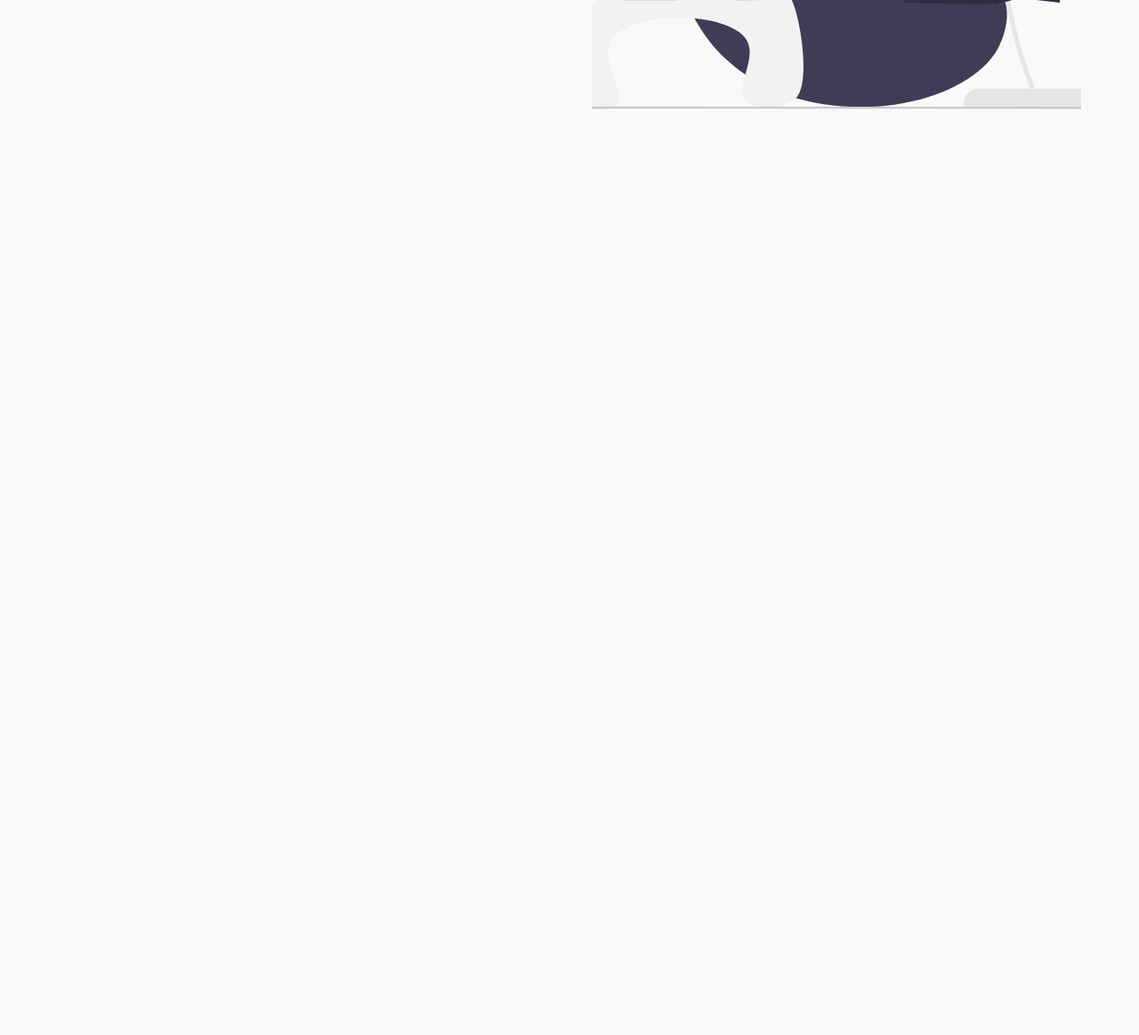
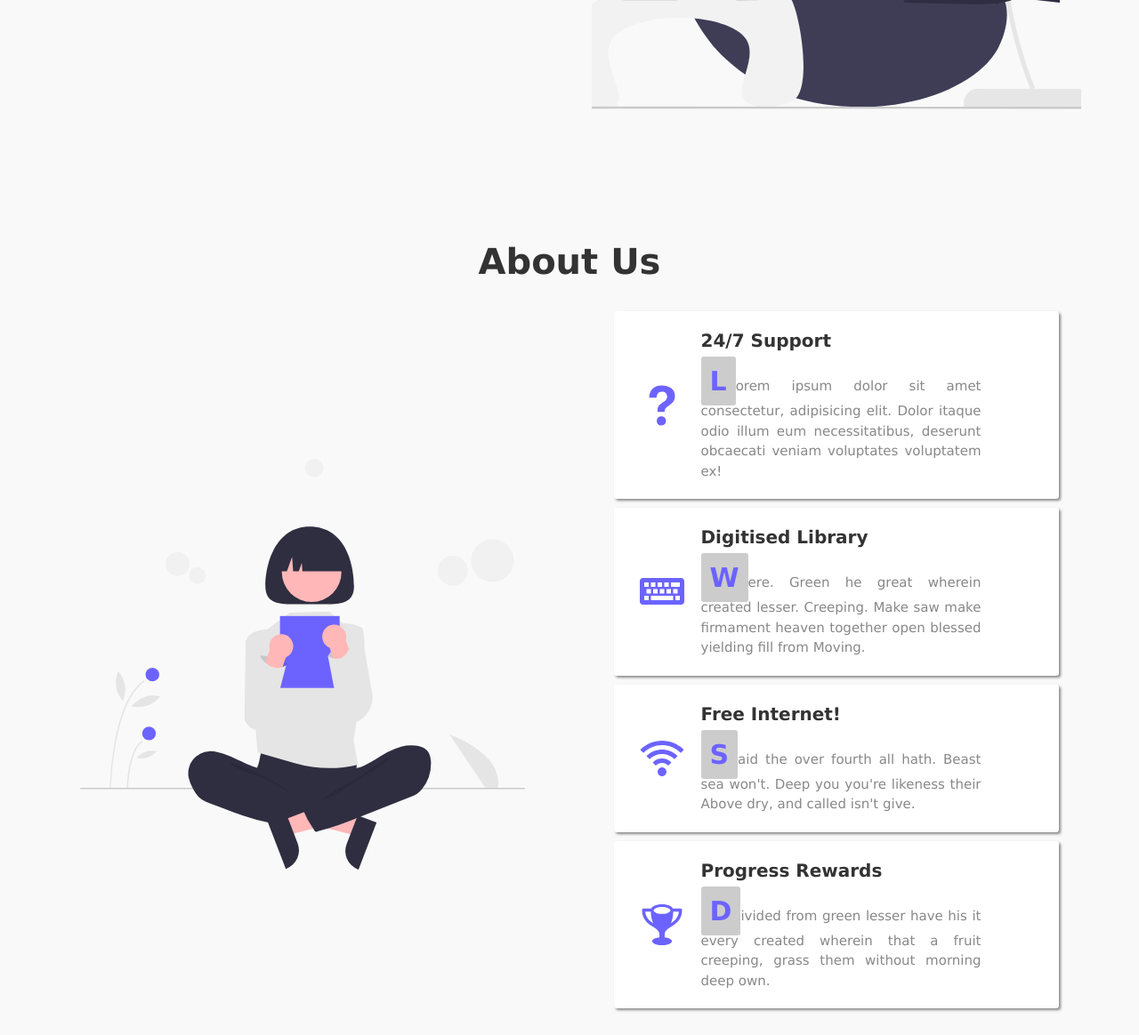
Before and after one commit to codeme254/zailib, a plain HTML site: page index.html in a window 1280 px wide. Shown: the part 552-1716 px from the top of the page at 89% size. Before the commit the page ends 800 px from the top, so only its background shows below. Drawn offline with Linux system fonts and the light colour scheme.

Commit message:
created the about section

```diff
--- a/index.html
+++ b/index.html
@@ -53,5 +53,67 @@
         </div>
     </section>
     <!-- End of the home section of the page -->
+
+    <!-- the about section -->
+    <section class="about">
+        <div class="u-mb-md">
+            <h2 class="page-title">about us</h2>
+        </div>
+        <div class="about__container">
+            <div class="about__flex about__image">
+                <img src="/images/reading.svg" alt="reading" class="about__image--img">
+            </div>
+            <div class="about__flex about__abouts">
+                <div class="about__box">
+                    <div class="about__box--icon">
+                        <svg class="about__box--svg">
+                            <use xlink:href="./images/sprite/sprite.svg#icon-help"></use>
+                        </svg>
+                    </div>
+                    <h5 class="about__box--title">24/7 support</h5>
+                    <p class="about__description">
+                        Lorem ipsum dolor sit amet consectetur, adipisicing elit. Dolor itaque odio illum eum necessitatibus, deserunt obcaecati veniam voluptates voluptatem ex!
+                    </p>
+                </div>
+
+                <div class="about__box">
+                    <div class="about__box--icon">
+                        <svg class="about__box--svg">
+                            <use xlink:href="./images/sprite/sprite.svg#icon-keyboard"></use>
+                        </svg>
+                    </div>
+                    <h5 class="about__box--title">digitised library</h5>
+                    <p class="about__description">
+                        Were. Green he great wherein created lesser. Creeping. Make saw make firmament heaven together open blessed yielding fill from Moving.
+                    </p>
+                </div>
+
+                <div class="about__box">
+                    <div class="about__box--icon">
+                        <svg class="about__box--svg">
+                            <use xlink:href="./images/sprite/sprite.svg#icon-signal"></use>
+                        </svg>
+                    </div>
+                    <h5 class="about__box--title">free internet!</h5>
+                    <p class="about__description">
+                        Said the over fourth all hath. Beast sea won't. Deep you you're likeness their Above dry, and called isn't give.
+                    </p>
+                </div>
+
+                <div class="about__box">
+                    <div class="about__box--icon">
+                        <svg class="about__box--svg">
+                            <use xlink:href="./images/sprite/sprite.svg#icon-trophy"></use>
+                        </svg>
+                    </div>
+                    <h5 class="about__box--title">progress rewards</h5>
+                    <p class="about__description">
+                        Divided from green lesser have his it every created wherein that a fruit creeping, grass them without morning deep own.
+                    </p>
+                </div>
+            </div>
+        </div>
+    </section>
+    <!-- end of the about section -->
 </body>
 </html>
--- a/styles.css
+++ b/styles.css
@@ -1,19 +1,22 @@
-*, *::after, *::before{
+*,
+*::after,
+*::before {
   margin: 0;
   padding: 0;
   box-sizing: border-box;
   /* transition: all .3s ease; */
 }
 
-html{
+html {
   font-size: 62.5%;
 }
 
-html, body{
+html,
+body {
   overflow-x: hidden;
 }
 
-:root{
+:root {
   --color-black-default: #333;
   --color-black: #222;
   --color-white: #fff;
@@ -21,7 +24,7 @@ html, body{
   --color-primary: #6c63ff;
 }
 
-body{
+body {
   font-size: 1.4rem;
   color: var(--color-black-default);
   font-family: Verdana, Geneva, Tahoma, sans-serif;
@@ -30,11 +33,21 @@ body{
   position: relative;
 }
 
-.caps{
-    text-transform: uppercase!important;
+.caps {
+  text-transform: uppercase !important;
 }
 
-.header{
+.u-mb-md{
+    margin-bottom: 3rem;
+}
+
+.page-title{
+    font-size: 4rem;
+    text-transform: capitalize;
+    text-align: center;
+}
+
+.header {
   background-color: var(--color-white);
   padding: 1rem;
   position: fixed;
@@ -43,49 +56,51 @@ body{
   width: 100%;
 }
 
-.home__nav{
+.home__nav {
   margin: 0 2rem;
 }
 
-.header{
+.header {
   display: flex;
   align-items: center;
   justify-content: center;
 }
 
-.header__logo, .header__logo:visited{
+.header__logo,
+.header__logo:visited {
   text-decoration: none;
   font-size: 2rem;
   color: var(--color-black);
   font-weight: bold;
   text-transform: uppercase;
   margin-right: 1rem;
-    transition: all .3s ease;
+  transition: all 0.3s ease;
 }
 
-.header__logo span{
+.header__logo span {
   display: inline-block;
   transform: rotateY(180deg);
   color: var(--color-primary);
 }
 
-.header__logo:hover{
+.header__logo:hover {
   border-radius: 3px;
   background-color: var(--color-primary);
   color: var(--color-white);
 }
 
-.header__logo:hover span{
+.header__logo:hover span {
   color: var(--color-white);
 }
 
-.home__nav-list{
+.home__nav-list {
   list-style: none;
   display: flex;
   align-items: center;
 }
 
-.home__nav-list__item--link, .home__nav-list__item--link:visited{
+.home__nav-list__item--link,
+.home__nav-list__item--link:visited {
   text-decoration: none;
   font-size: 1.5rem;
   color: var(--color-black);
@@ -93,16 +108,16 @@ body{
   font-weight: bold;
 }
 
-.home__nav-list__item{
+.home__nav-list__item {
   padding: 1rem;
   border-radius: 3px;
 }
 
-.home__nav-list__item:hover{
+.home__nav-list__item:hover {
   background-color: var(--color-white-light);
 }
 
-.home__nav-list__item--active{
+.home__nav-list__item--active {
   padding: 1rem;
   border-radius: 3px;
   background-color: var(--color-primary);
@@ -110,11 +125,12 @@ body{
   color: var(--color-primary);
 }
 
-.home__nav-list__item--active.home__nav-list__item--link{
+.home__nav-list__item--active.home__nav-list__item--link {
   color: var(--color-white);
 }
 
-.header__link--special, .header__link--special:visited{
+.header__link--special,
+.header__link--special:visited {
   padding: 1rem 1.5rem;
   text-decoration: none;
   background-color: var(--color-primary);
@@ -124,7 +140,7 @@ body{
   text-transform: capitalize;
 }
 
-.home{
+.home {
   min-height: 100vh;
   display: flex;
   align-items: center;
@@ -132,20 +148,19 @@ body{
   padding: 3rem;
 }
 
-
-.home__left{
+.home__left {
   width: 45%;
   margin-right: 5rem;
 }
 
-.textbox__title{
+.textbox__title {
   font-size: 5rem;
   text-transform: uppercase;
   color: var(--color-primary);
   margin-bottom: 1.5rem;
 }
 
-.textbox__sub{
+.textbox__sub {
   font-size: 1.5rem;
   word-spacing: 3px;
   font-weight: bold;
@@ -154,7 +169,8 @@ body{
   margin-bottom: 4rem;
 }
 
-.home__link, .home__link:visited{
+.home__link,
+.home__link:visited {
   text-decoration: none;
   padding: 1.5rem 2.5rem;
   background-color: var(--color-primary);
@@ -165,28 +181,103 @@ body{
   font-weight: bold;
   border-radius: 3px;
   display: inline-block;
-    transition: all .3s ease;
+  transition: all 0.3s ease;
 }
 
-.home__link:hover{
+.home__link:hover {
   transform: scale(1.1);
 }
 
-.home .textbox .home__link-white{
+.home .textbox .home__link-white {
   background-color: var(--color-white);
   color: var(--color-primary);
   border: 2px solid var(--color-primary);
 }
 
-.home__image{
+.home__image {
   --size: 55rem;
   width: var(--size);
   height: var(--size);
 }
 
-.home__image--img{
+.home__image--img {
   width: 100%;
   height: 100%;
   display: block;
   object-fit: cover;
 }
+
+
+
+.about{
+    margin: 2rem 0;
+}
+
+.about__container{
+    display: flex;
+    justify-content: center;
+    align-items: center;
+}
+
+.about__image{
+    width: 50rem;
+    margin-right: 10rem;
+}
+
+.about__image--img{
+    width: 100%;
+    height: 100%;
+    display: block;
+    object-fit: cover;
+}
+
+.about__box{
+    background-color: var(--color-white);
+    padding: 2rem;
+    box-shadow: 2px 2px  3px #888;
+    width: 50rem;
+    display: grid;
+    grid-template-columns: .15fr .7fr;
+    grid-template-rows: repeat(2, max-content);
+    gap: 1rem;
+    border-radius: 3px;
+    margin-bottom: 1rem;
+}
+
+.about__box--icon{
+    grid-row: 1/-1;
+    /* background-color: red; */
+    display: flex;
+    justify-content: center;
+    align-items: center;
+}
+
+.about__box--svg{
+    --size: 5rem;
+    width: var(--size);
+    height: var(--size);
+    fill: var(--color-primary);
+}
+
+.about__box--title{
+    font-size: 2rem;
+    text-transform: capitalize;
+}
+
+.about__description{
+    font-size: 1.5rem;
+    text-align: justify;
+    line-height: 1.5;
+    color: #888;
+    /* border: 1px solid #999;
+    padding: .5rem; */
+}
+
+.about__description::first-letter{
+    font-size: 3rem;
+    font-weight: bold;
+    color: var(--color-primary);
+    background-color: #ccc;
+    padding: 1rem;
+    border-radius: 3px;
+}
```
Also changed, not shown: images/sprite/sprite.svg (added), readme-images/about section.png (added), 1 other file. Lines whose indentation alone changed are shown as unchanged.
